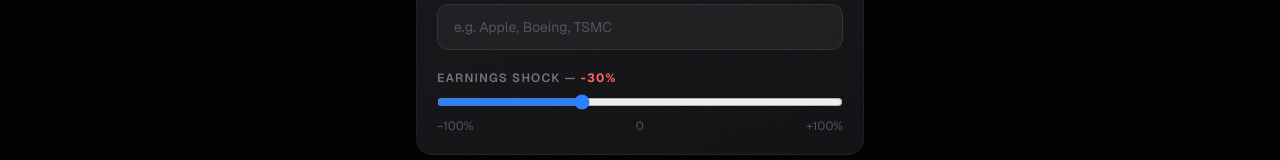
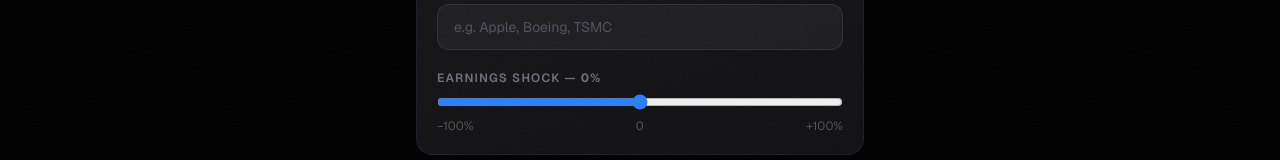
Before and after one commit to hwc-contagion/main, a Next.js app: page /shock in a window 1280 px wide. Shown: the part 471-631 px from the top of the page. Built offline with nearby package versions, Linux system fonts and the light colour scheme.

Commit message:
slider starts at 0 and run analysis button fixed

```diff
--- a/app/shock/page.tsx
+++ b/app/shock/page.tsx
@@ -31,7 +31,7 @@ export default function ShockConfigPage() {
   const saved = getAnalyzeState()
   const [mode, setMode] = useState<'manual' | 'natural'>(saved.mode ?? 'manual')
   const [company, setCompany] = useState(saved.company)
-  const [shockPct, setShockPct] = useState(saved.shockPct !== 0 ? saved.shockPct : -30)
+  const [shockPct, setShockPct] = useState(saved.shockPct ?? 0)
   const [prompt, setPrompt] = useState(saved.prompt)
   const [parsing, setParsing] = useState(false)
   const [parseError, setParseError] = useState<string | null>(null)
@@ -192,7 +192,7 @@ export default function ShockConfigPage() {
           <button
             onClick={handleContinue}
             disabled={!canContinue}
-            className="w-full flex items-center justify-center gap-2 disabled:bg-zinc-800 disabled:text-zinc-600 disabled:cursor-not-allowed transition-all rounded-xl px-6 py-3.5 font-semibold text-sm text-white"
+            className="w-full flex items-center justify-center gap-2 disabled:bg-zinc-800 disabled:text-zinc-600 disabled:cursor-not-allowed cursor-pointer transition-all rounded-xl px-6 py-3.5 font-semibold text-sm text-white"
             style={canContinue ? { background: 'linear-gradient(135deg, #3b82f6, #2563eb)', boxShadow: '0 0 0 1px rgba(59,130,246,0.3), 0 4px 16px rgba(59,130,246,0.2), 0 1px 0 rgba(255,255,255,0.1) inset' } : {}}
           >
             Run Analysis
```
